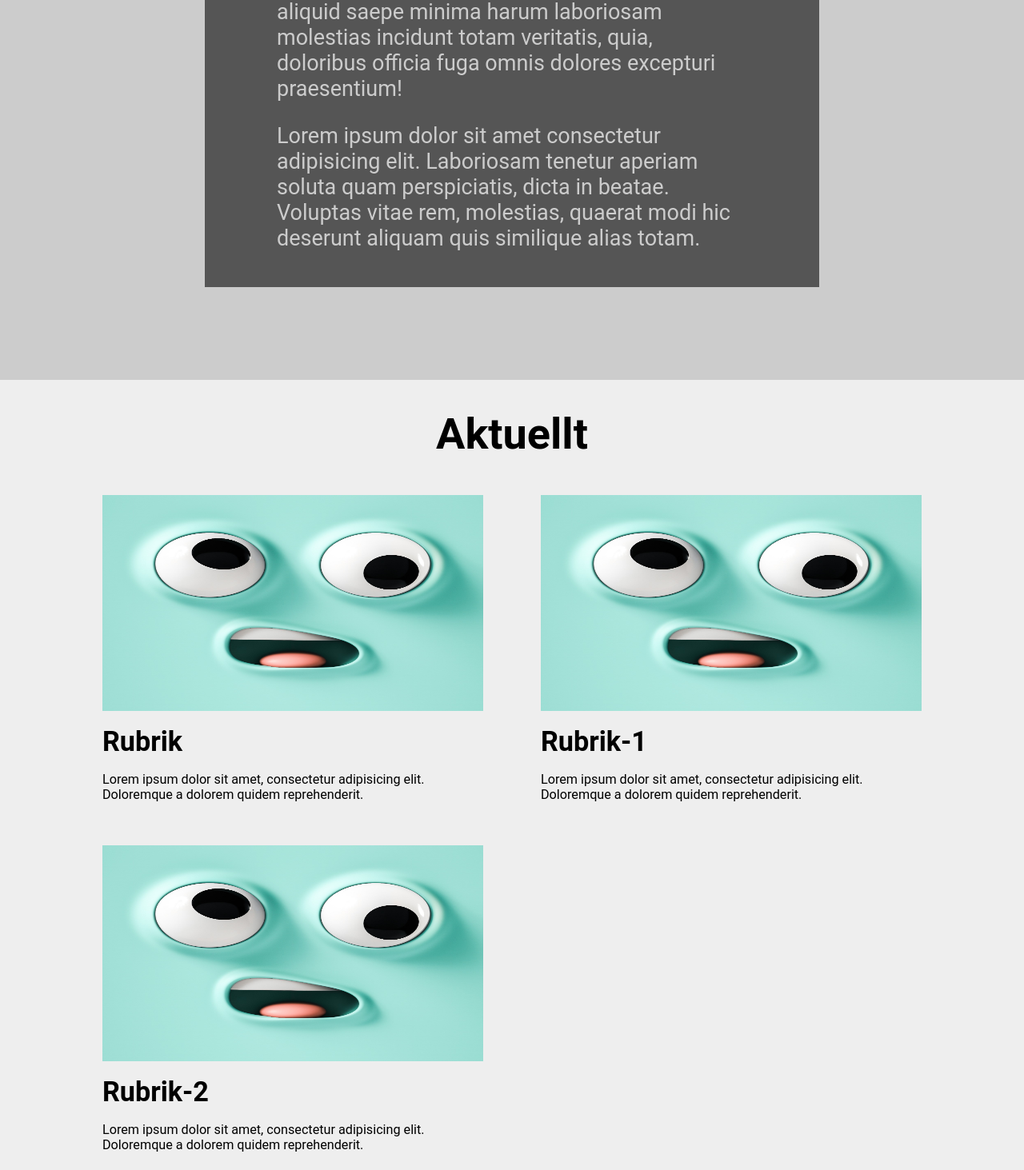
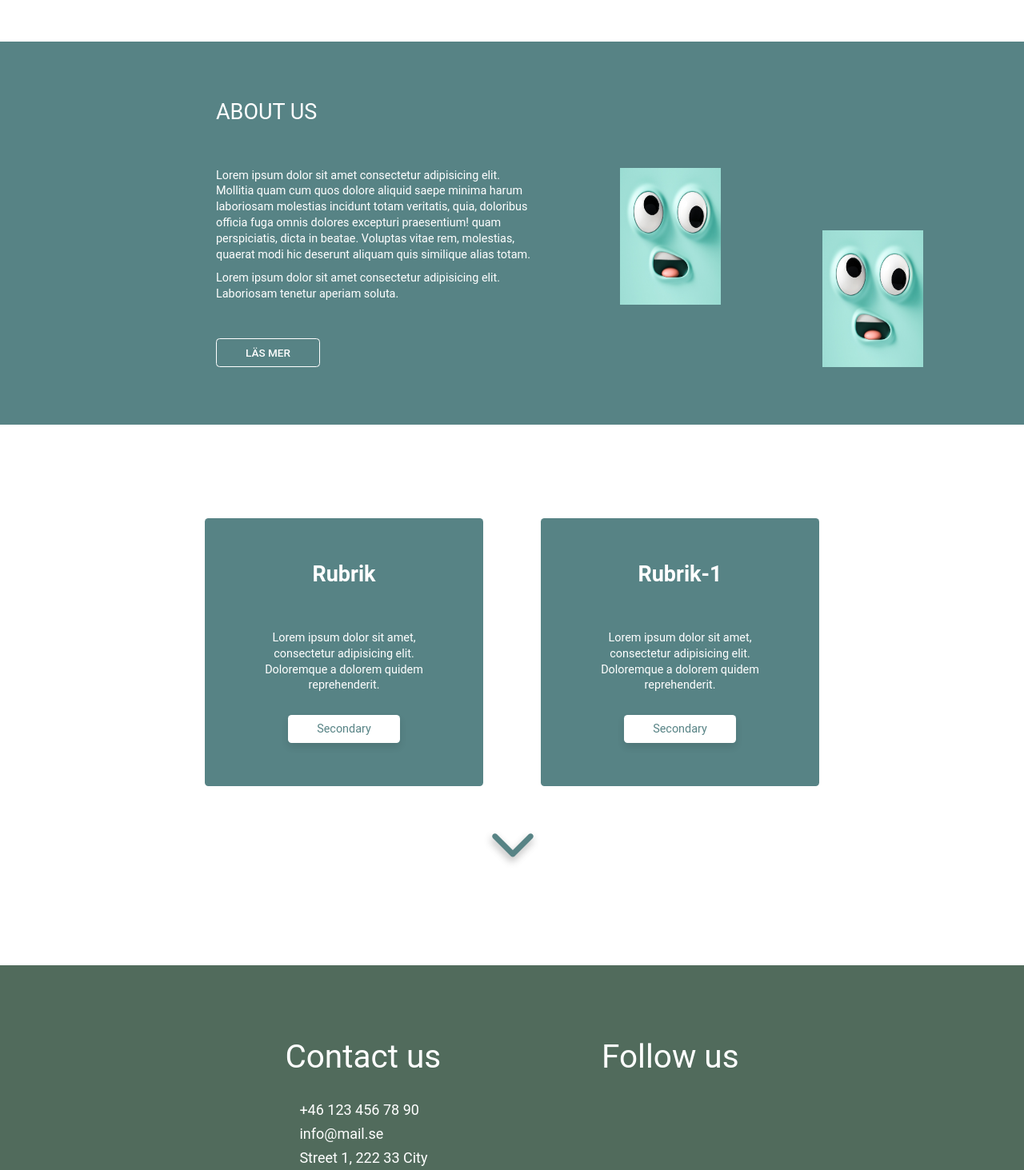
Before and after one commit to alecasp/doceo, a React (Create React App) app: page / in a window 1280 px wide. Shown: the part 1187-2650 px from the top of the page at 80% size. Built offline with nearby package versions, Linux system fonts and the light colour scheme.

Commit message:
added css to landingpage

```diff
--- a/src/App.js
+++ b/src/App.js
@@ -1,8 +1,9 @@
 import React from "react";
+import Header from "./Components/Header/Header";
 import AboutUs from "./Components/AboutUs/AboutUs";
-import Header from "./Components/Header/Header";
 import Nav from "./Components/Nav/Nav";
 import NewsContainer from "./Components/NewsContainer/NewsContainer";
+import Footer from "./Components/Footer/Footer";
 
 function App() {
   return (
@@ -11,6 +12,7 @@ function App() {
       <Nav />
       <AboutUs />
       <NewsContainer />
+      <Footer />
     </>
   );
 }
--- a/src/Components/AboutUs/AboutUs.jsx
+++ b/src/Components/AboutUs/AboutUs.jsx
@@ -1,26 +1,57 @@
 import React from "react";
 import css from "./AboutUs.module.css";
+import img from "../../assets/images/face.jpg";
 function AboutUs() {
   return (
-    <section className={css.aboutus}>
-      <article>
-        <h2>Om oss</h2>
+    <article className={css.article}>
+      <section className={css.mission}>
+        <h2>Our Mission</h2>
         <div>
           <p>
             Lorem ipsum dolor sit amet consectetur adipisicing elit. Mollitia
             quam cum quos dolore aliquid saepe minima harum laboriosam molestias
             incidunt totam veritatis, quia, doloribus officia fuga omnis dolores
-            excepturi praesentium!
-          </p>
-          <p>
-            Lorem ipsum dolor sit amet consectetur adipisicing elit. Laboriosam
-            tenetur aperiam soluta quam perspiciatis, dicta in beatae. Voluptas
+            excepturi praesentium! quam perspiciatis, dicta in beatae. Voluptas
             vitae rem, molestias, quaerat modi hic deserunt aliquam quis
             similique alias totam.
           </p>
+          <br />
+          <p>
+            Lorem ipsum dolor sit amet consectetur adipisicing elit. Laboriosam
+            tenetur aperiam soluta.
+          </p>
         </div>
-      </article>
-    </section>
+      </section>
+      <section className={css.about}>
+        <h2>About Us</h2>
+        <div className={css.about_inner}>
+          <div className={css.text}>
+            <p>
+              Lorem ipsum dolor sit amet consectetur adipisicing elit. Mollitia
+              quam cum quos dolore aliquid saepe minima harum laboriosam
+              molestias incidunt totam veritatis, quia, doloribus officia fuga
+              omnis dolores excepturi praesentium! quam perspiciatis, dicta in
+              beatae. Voluptas vitae rem, molestias, quaerat modi hic deserunt
+              aliquam quis similique alias totam.
+            </p>
+            <br />
+            <p>
+              Lorem ipsum dolor sit amet consectetur adipisicing elit.
+              Laboriosam tenetur aperiam soluta.
+            </p>
+            <a href="#">LÄS MER</a>
+          </div>
+          <div className={css.images}>
+            <div className={css.imgbox}>
+              <img src={img} alt="" />
+            </div>
+            <div className={css.imgbox}>
+              <img src={img} alt="" />
+            </div>
+          </div>
+        </div>
+      </section>
+    </article>
   );
 }
 
--- a/src/Components/AboutUs/AboutUs.module.css
+++ b/src/Components/AboutUs/AboutUs.module.css
@@ -1,69 +1,121 @@
-.aboutus {
-  min-height: 100vh;
-  padding: 3rem 0;
+.article section {
+  padding: 8rem 0 8rem 30rem;
+}
+
+.article section h2 {
+  text-transform: uppercase;
+  font-size: 3rem;
+  font-weight: 400;
+  margin-bottom: 6rem;
+}
+.article section p {
+  font-size: 1.6rem;
+  line-height: 2.2rem;
+}
+.article section.mission p {
+  width: 50%;
+}
+.article section a {
+  background: transparent;
+  margin-top: 5rem;
+  color: var(--color-white);
+  font-weight: 500;
+  font-size: 1.5rem;
+  border: 1px solid var(--color-white);
+  padding: 1rem 4rem;
+  border-radius: 0.5rem;
+}
+.article section.about {
+  background: var(--color-grey);
+  color: var(--color-white);
+}
+
+.article section img {
+  width: 100%;
+  height: 100%;
+}
+.article section.about .about_inner {
   display: flex;
-  align-items: center;
-  justify-content: center;
-  background: var(--color-grey-light);
+  justify-content: space-between;
 }
-.aboutus article {
-  background: var(--color-grey-dark);
-  color: var(--color-grey-light);
-  padding: 5rem 15rem;
-  width: 60%;
+.article section.about .text {
+  width: 40%;
 }
-.aboutus article h2 {
-  font-size: 6rem;
-  margin-bottom: 4rem;
+.article section.about .images {
+  width: 50%;
+  display: grid;
+  grid-template-columns: repeat(2, 1fr);
 }
-.aboutus article p {
-  font-size: 3rem;
+.article section.about .images .imgbox {
+  width: 14rem;
+  height: 19rem;
 }
-.aboutus article p:not(:last-child) {
-  margin-bottom: 3rem;
+.article section.about .images .imgbox:last-child {
+  align-self: end;
 }
-@media only screen and (max-width: 1300px) {
-  .aboutus article {
-    padding: 5rem 10rem;
-  }
-}
-@media only screen and (max-width: 950px) {
-  .aboutus article {
-    padding: 5rem 8rem;
-    width: 80%;
+@media only screen and (max-width: 1030px) {
+  .article section {
+    padding: 8rem 0 8rem 20rem;
   }
 }
 @media only screen and (max-width: 770px) {
-  .aboutus article h2 {
-    font-size: 4rem;
-    margin-bottom: 3rem;
+  .article section {
+    padding: 6rem 0 8rem 10rem;
   }
-  .aboutus article p {
-    font-size: 2rem;
+  .article section h2 {
+    margin-bottom: 4rem;
+  }
+  .article section.about .text {
+    width: 50%;
+  }
+  .article section.about .images {
+    width: 40%;
+    display: grid;
+    grid-template-columns: 1fr;
+    grid-row-gap: 4rem;
   }
 }
-@media only screen and (max-width: 600px) {
-  .aboutus article {
-    padding: 5rem;
+
+@media only screen and (max-width: 500px) {
+  .article section.mission p {
+    width: 80%;
   }
-}
-@media only screen and (max-width: 500px) {
-  .aboutus article {
-    width: 90%;
+  .article section.about .about_inner {
+    display: block;
+  }
+  .article section.about .text {
+    width: 80%;
+    margin-bottom: 4rem;
+  }
+  .article section.about .images {
+    width: 80%;
+    display: grid;
+    grid-template-columns: 1fr 1fr;
+    grid-column-gap: 5rem;
+  }
+  .article section.about .images .imgbox {
+    width: 100%;
   }
 }
 @media only screen and (max-width: 430px) {
-  .aboutus {
-    min-height: 80vh;
-  }
-  .aboutus article {
-    padding: 3rem;
-  }
-  .aboutus article h2 {
-    font-size: 3.7rem;
-    margin-bottom: 2rem;
-  }
-  .aboutus article p {
-    font-size: 1.7rem;
+  .article section {
+    padding: 5rem 0 5rem 8rem;
   }
 }
+@media only screen and (max-width: 330px) {
+  .article section {
+    padding: 6rem 3rem;
+  }
+  .article section h2 {
+    margin-bottom: 3rem;
+  }
+  .article section.mission p {
+    width: 100%;
+  }
+  .article section.about .text {
+    width: 100%;
+  }
+  .article section.about .images {
+    width: 100%;
+  }
+}
--- /dev/null
+++ b/src/Components/Footer/Footer.jsx
@@ -0,0 +1,45 @@
+import React from "react";
+import css from "./Footer.module.css";
+import logo from "../../assets/images/face.jpg";
+function Footer() {
+  return (
+    <footer className={css.footer}>
+      <div className={css.footerContainer}>
+        <div className={css.contact}>
+          <h3>Contact us</h3>
+          <p>
+            <i class="fa fa-phone" aria-hidden="true"></i>
+            <span>+46 123 456 78 90</span>
+          </p>
+          <p>
+            <i class="fa fa-envelope" aria-hidden="true"></i>
+            <span>info@mail.se</span>
+          </p>
+          <p>
+            <i class="fas fa-map-marker-alt"></i>
+            <span>Street 1, 222 33 City</span>
+          </p>
+        </div>
+        <div className={css.follow}>
+          <h3>Follow us</h3>
+          <div className={css.icons}>
+            <a href="#" className="shadow">
+              <i class="fab fa-facebook-square"></i>
+            </a>
+            <a href="#" className="shadow">
+              <i class="fab fa-linkedin"></i>
+            </a>
+            <a href="#" className="shadow">
+              <i class="fab fa-twitter-square"></i>
+            </a>
+            <a href="#" className="shadow">
+              <i class="fab fa-youtube"></i>
+            </a>
+          </div>
+        </div>
+      </div>
+    </footer>
+  );
+}
+
+export default Footer;
--- /dev/null
+++ b/src/Components/Footer/Footer.module.css
@@ -0,0 +1,78 @@
+.footer {
+  background: var(--color-primary);
+  padding: 10rem 0;
+  color: var(--color-white);
+}
+.footerContainer {
+  width: 60%;
+  margin: 0 auto;
+  display: flex;
+  justify-content: space-around;
+}
+.footerContainer h3 {
+  font-size: 4.5rem;
+  font-weight: 400;
+  margin-bottom: 3.5rem;
+}
+.footerContainer p {
+  font-size: 2rem;
+  margin-bottom: 1rem;
+}
+.footerContainer p i {
+  text-align: center;
+  margin-right: 2rem;
+}
+.footerContainer a {
+  text-decoration: none;
+  color: var(--color-white);
+  font-size: 4rem;
+  margin-right: 2rem;
+}
+
+@media only screen and (max-width: 1030px) {
+  .footerContainer {
+    width: 80%;
+  }
+}
+
+@media only screen and (max-width: 600px) {
+  .footer {
+    padding: 6rem 0;
+  }
+  .footerContainer h3 {
+    font-size: 3.8rem;
+  }
+}
+
+@media only screen and (max-width: 430px) {
+  .footerContainer {
+    width: 100%;
+  }
+  .footerContainer h3 {
+    font-size: 3rem;
+    margin-bottom: 3.5rem;
+  }
+  .footerContainer p {
+    font-size: 1.6rem;
+  }
+  .footerContainer a {
+    font-size: 3rem;
+    margin-right: 2rem;
+  }
+}
+@media only screen and (max-width: 330px) {
+  .footerContainer h3 {
+    font-size: 2.5rem;
+    margin-bottom: 2.5rem;
+  }
+  .footerContainer p {
+    font-size: 1.4rem;
+  }
+  .footerContainer a {
+    font-size: 2.2rem;
+    margin-right: 2rem;
+  }
+  .footerContainer p i {
+    margin-right: 1rem;
+  }
+}
--- a/src/Components/Header/HeaderSection/HeaderSection.module.css
+++ b/src/Components/Header/HeaderSection/HeaderSection.module.css
@@ -7,12 +7,12 @@
 }
 
 .headerSection.left {
-  background: var(--color-grey-light);
-  color: var(--color-grey-dark);
+  background: var(--color-green);
+  color: var(--color-black);
 }
 .headerSection.right {
-  background: var(--color-grey-dark);
-  color: var(--color-grey-light);
+  background: var(--color-purple);
+  color: var(--color-black);
 }
 
 .headerSection h4 {
@@ -30,8 +30,8 @@
   margin-bottom: 8rem;
 }
 .headerSection a {
-  background: var(--color-blue);
-  color: #fff;
+  background: var(--color-primary);
+  color: var(--color-white);
   padding: 1.5rem 6rem;
   font-size: 2.6rem;
   border-radius: 1rem;
--- a/src/Components/Nav/Nav.module.css
+++ b/src/Components/Nav/Nav.module.css
@@ -2,8 +2,7 @@
   display: flex;
   justify-content: space-around;
   align-items: center;
-  background: var(--color-grey-dark);
-  border: 1px solid var(--color-grey-light);
+  background: var(--color-primary);
   position: sticky;
   top: 0;
   left: 0;
@@ -20,15 +19,15 @@
   background: none;
   border: none;
   cursor: pointer;
-  color: var(--color-grey-light);
+  color: var(--color-white);
   font-size: 4rem;
   transition: 0.3s;
 }
 .menuBtn:hover,
 .menuBtn.active,
 .menuBtn:active {
-  color: var(--color-grey-dark);
-  background: var(--color-grey-light);
+  color: var(--color-primary);
+  background: var(--color-white);
 }
 .menu .navList {
   position: absolute;
@@ -36,7 +35,7 @@
   left: 0;
   width: 200%;
   padding: 1rem 0;
-  background: var(--color-grey-light-2);
+  background: var(--color-white);
   transition: 0.3s;
   box-shadow: 0 5px 10px rgba(0, 0, 0, 0.2);
   transform: scale(0.5);
@@ -57,12 +56,12 @@
 .menu .navList a {
   display: block;
   font-size: 2rem;
-  color: var(--color-grey-dark);
+  color: var(--color-primary);
   padding: 1rem;
   width: 100%;
 }
 .menu .navList a:hover,
 .menu .navList a:active {
   color: #fff;
-  background: var(--color-grey-dark);
+  background: var(--color-primary);
 }
--- a/src/Components/NewsContainer/News/News.jsx
+++ b/src/Components/NewsContainer/News/News.jsx
@@ -3,13 +3,13 @@ import css from "./News.module.css";
 
 function News(props) {
   return (
-    <a href={props.link} className={css.news}>
-      <div className={css.newsImage}>
-        <img src={props.src} alt="newImage" />
-      </div>
+    <div className={css.news}>
       <h4>{props.name}</h4>
       <p>{props.desc}</p>
-    </a>
+      <a href={props.link} className="shadow">
+        Secondary
+      </a>
+    </div>
   );
 }
 
--- a/src/Components/NewsContainer/News/News.module.css
+++ b/src/Components/NewsContainer/News/News.module.css
@@ -1,20 +1,25 @@
 .news {
-  width: 100%;
-  color: #000;
-}
-.newsImage {
-  width: 100%;
-  height: 30rem;
-  margin-bottom: 2rem;
-}
-.newsImage img {
-  width: 100%;
-  height: 100%;
+  padding: 6rem;
+  background: var(--color-grey);
+  color: var(--color-white);
+  border-radius: 0.5rem;
+  text-align: center;
 }
 .news h4 {
-  font-size: 3.8rem;
-  margin-bottom: 2rem;
+  font-size: 3rem;
+  margin-bottom: 6rem;
 }
 .news p {
-  font-size: 1.8rem;
+  font-size: 1.6rem;
+  line-height: 2.2rem;
+  margin-bottom: 3rem;
 }
+.news a {
+  margin: 0 auto;
+  border-radius: 0.5rem;
+  padding: 1rem 4rem;
+  font-size: 1.6rem;
+  box-shadow: 0px 5px 10px rgba(0, 0, 0, 0.1);
+  background: var(--color-white);
+  color: var(--color-grey);
+}
--- a/src/Components/NewsContainer/NewsContainer.jsx
+++ b/src/Components/NewsContainer/NewsContainer.jsx
@@ -1,39 +1,81 @@
 import React from "react";
 import News from "./News/News";
 import css from "./NewsContainer.module.css";
-import faceImg from "../../assets/images/face.jpg";
 function NewsContainer() {
   const dummyNews = [
     {
       name: "Rubrik",
       desc:
         "Lorem ipsum dolor sit amet, consectetur adipisicing elit. Doloremque a dolorem quidem reprehenderit.",
-      src: faceImg,
+
       link: "#",
     },
     {
       name: "Rubrik-1",
       desc:
         "Lorem ipsum dolor sit amet, consectetur adipisicing elit. Doloremque a dolorem quidem reprehenderit.",
-      src: faceImg,
-      link: "#",
-    },
-    {
-      name: "Rubrik-2",
-      desc:
-        "Lorem ipsum dolor sit amet, consectetur adipisicing elit. Doloremque a dolorem quidem reprehenderit.",
-      src: faceImg,
+
       link: "#",
     },
   ];
   return (
     <section className={css.newsContainer}>
-      <h2>Aktuellt</h2>
       <div className={css.newsBlock}>
         {dummyNews.map((news) => (
           <News {...news} key={news.name} />
         ))}
       </div>
+      <button>
+        <svg
+          width="72"
+          height="50"
+          viewBox="0 0 72 50"
+          fill="none"
+          xmlns="http://www.w3.org/2000/svg"
+        >
+          <g filter="url(#filter0_d)">
+            <path
+              d="M34.5251 33.4749C35.892 34.8417 38.108 34.8417 39.4749 33.4749L61.7487 11.201C63.1156 9.83418 63.1156 7.6181 61.7487 6.25126C60.3819 4.88443 58.1658 4.88443 56.799 6.25126L37 26.0503L17.201 6.25126C15.8342 4.88443 13.6181 4.88443 12.2513 6.25126C10.8844 7.6181 10.8844 9.83418 12.2513 11.201L34.5251 33.4749ZM33.5 28V31H40.5V28H33.5Z"
+              fill="#578385"
+            />
+          </g>
+          <defs>
+            <filter
+              id="filter0_d"
+              x="0.226074"
+              y="0.226074"
+              width="71.5477"
+              height="49.2739"
+              filterUnits="userSpaceOnUse"
+              color-interpolation-filters="sRGB"
+            >
+              <feFlood flood-opacity="0" result="BackgroundImageFix" />
+              <feColorMatrix
+                in="SourceAlpha"
+                type="matrix"
+                values="0 0 0 0 0 0 0 0 0 0 0 0 0 0 0 0 0 0 127 0"
+              />
+              <feOffset dx="-1" dy="5" />
+              <feGaussianBlur stdDeviation="5" />
+              <feColorMatrix
+                type="matrix"
+                values="0 0 0 0 0 0 0 0 0 0 0 0 0 0 0 0 0 0 0.25 0"
+              />
+              <feBlend
+                mode="normal"
+                in2="BackgroundImageFix"
+                result="effect1_dropShadow"
+              />
+              <feBlend
+                mode="normal"
+                in="SourceGraphic"
+                in2="effect1_dropShadow"
+                result="shape"
+              />
+            </filter>
+          </defs>
+        </svg>
+      </button>
     </section>
   );
 }
--- a/src/Components/NewsContainer/NewsContainer.module.css
+++ b/src/Components/NewsContainer/NewsContainer.module.css
@@ -1,18 +1,27 @@
 .newsContainer {
-  background: var(--color-grey-light-2);
-  padding: 4rem 0;
+  background: var(--color-white);
+  padding: 13rem 0;
 }
-.newsContainer h2 {
-  font-size: 6rem;
-  margin-bottom: 5rem;
-  text-align: center;
-}
+
 .newsBlock {
-  width: 80%;
-  margin: 0 auto;
+  width: 60%;
+  margin: 0 auto 6rem;
   display: grid;
   grid-template-columns: repeat(2, 1fr);
   grid-gap: 6rem 8rem;
+}
+.newsContainer button {
+  border: none;
+  display: block;
+  margin: 0 auto;
+  /* width: 100%; */
+  background: none;
+  text-align: center;
+  transition: 0.3s;
+  cursor: pointer;
+}
+.newsContainer button:hover {
+  transform: translateY(-3px);
 }
 
 @media only screen and (max-width: 770px) {
--- a/src/index.css
+++ b/src/index.css
@@ -1,8 +1,10 @@
 :root {
-  --color-grey-dark: #555;
-  --color-grey-light: #ccc;
-  --color-grey-light-2: #eee;
-  --color-blue: rgb(0, 140, 255);
+  --color-primary: #516b5c;
+  --color-grey: #578385;
+  --color-green: #559964;
+  --color-purple: #703859;
+  --color-white: #fff;
+  --color-black: #000;
 }
 * {
   margin: 0;
@@ -40,5 +42,12 @@ html {
     font-size: 8px;
   }
 }
-body {
+
+.shadow {
+  transition: 0.3s;
 }
+.shadow:hover,
+.shadow:active {
+  transform: translateY(-3px);
+  box-shadow: 0px 5px 5px 10px rgba(0, 0, 0, 0.05);
+}
```
